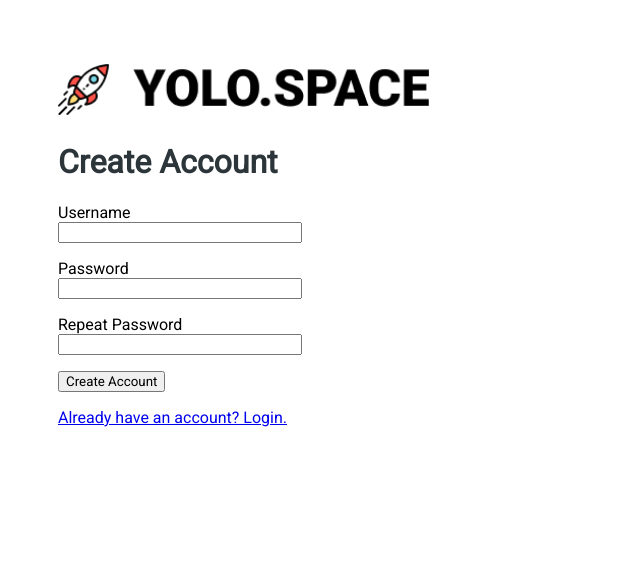
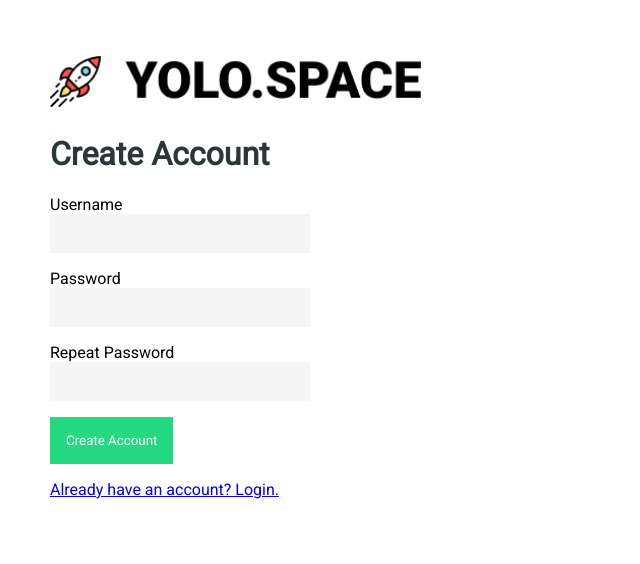
Before and after one commit to JudeMolloy/yolo-stock, a Flask app: page /create-account in a window 1280 px wide. Shown: the top 564 px of the page, without its empty margins (0-640 px from the left). Run offline with Flask 2, Linux system fonts and the light colour scheme; parts of the project's set-up code (start-up, migrations or seed data) failed here and were passed over.

Commit message:
basic css for forms

```diff
--- a/app/static/style/style.css
+++ b/app/static/style/style.css
@@ -10,5 +10,25 @@ h3 {
 
 
 body {
+	margin: 0;
 	padding: 50px;
 }
+
+input {
+	border: none;
+	outline: none;
+	padding: 12px;
+	background-color: #f5f5f5;
+	transition: 0.2s;
+}
+
+input:focus {
+	background-color: #f1f1f1;
+}
+
+input[type="submit"] {
+	padding: 16px;
+	background-color: #24D982;
+	color: #fff;
+	cursor: pointer;
+}
--- a/app/templates/link-bank.html
+++ b/app/templates/link-bank.html
@@ -3,7 +3,6 @@
 {% block content %}
 
 <button id="link-button">Link Bank Account</button>
-<script src="https://cdnjs.cloudflare.com/ajax/libs/jquery/3.5.1/jquery.min.js"></script>
 <script src="https://cdn.plaid.com/link/v2/stable/link-initialize.js"></script>
 <script type="text/javascript">
 (async function($) {
```
